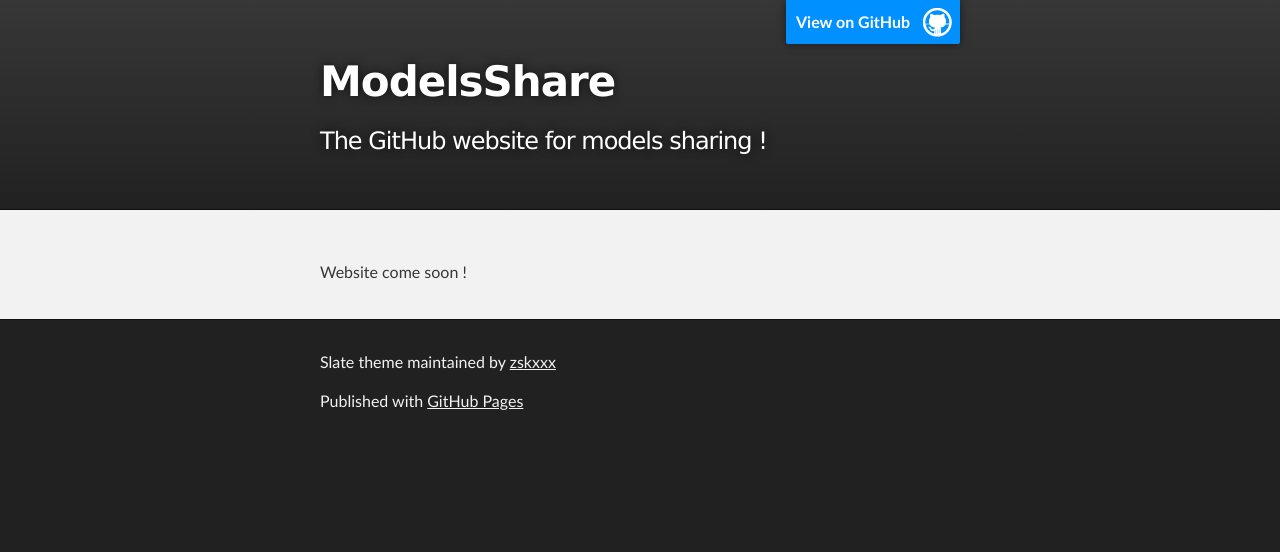
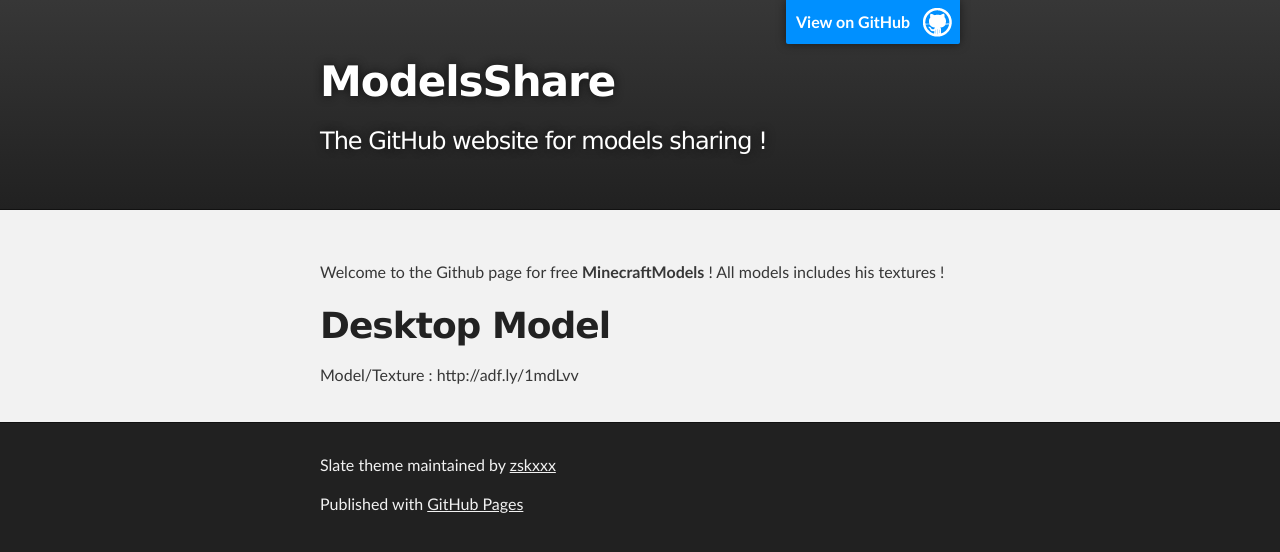
Before and after one commit to zskxxx/ModelsShare, a Jekyll site: the page built from docs/index.md, in a window 1280 px wide. Shown: the top 552 px of the page. Built offline with Jekyll 4.4.1, drawn with Linux system fonts in a browser that asks for light colours.

Commit message:
Updates Models

```diff
--- a/docs/index.md
+++ b/docs/index.md
@@ -2,4 +2,10 @@
 layout: default
 ---
 
-Website come soon !
+Welcome to the Github page for free **MinecraftModels** !
+All models includes his textures !
+
+# Desktop Model
+
+
+Model/Texture : http://adf.ly/1mdLvv
```
